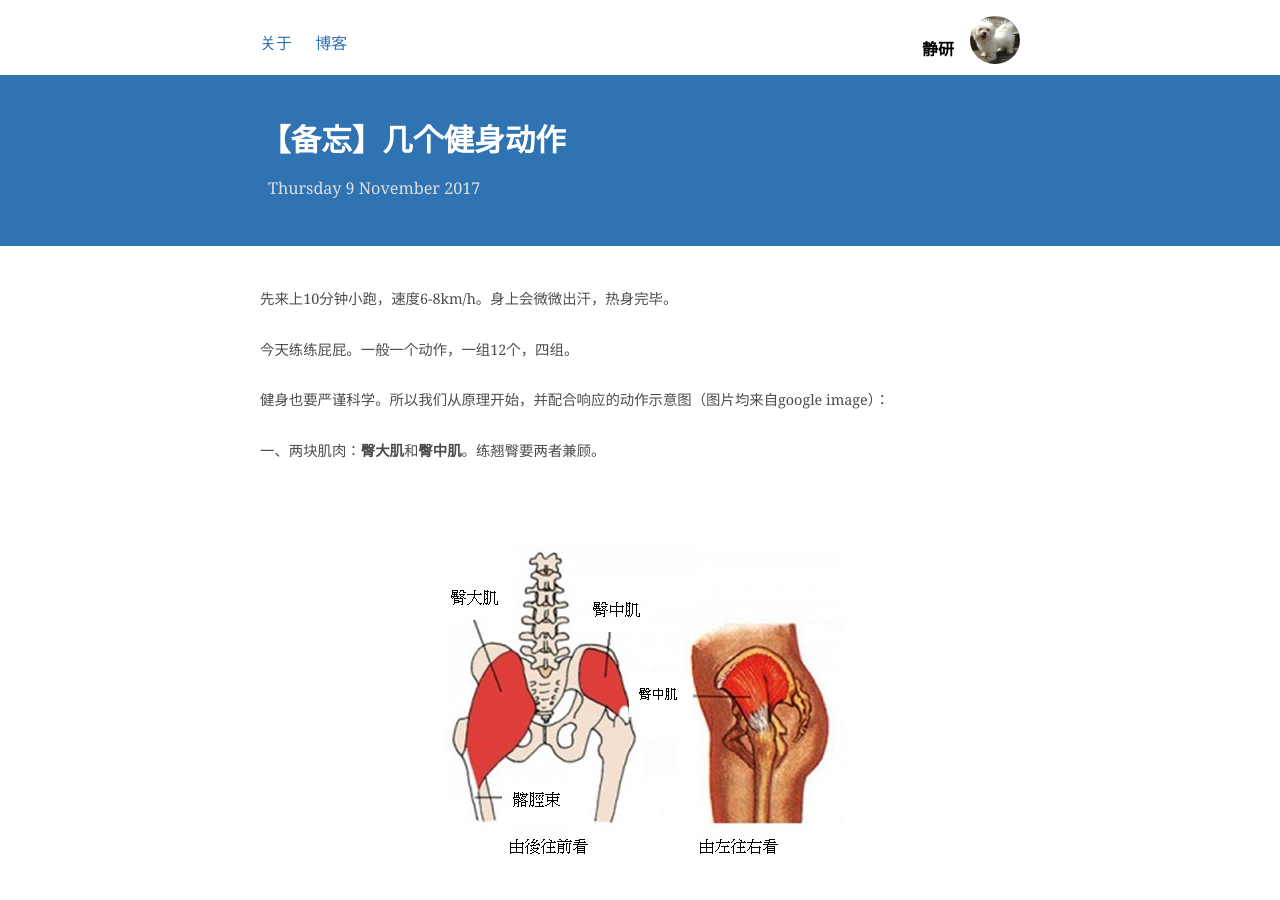
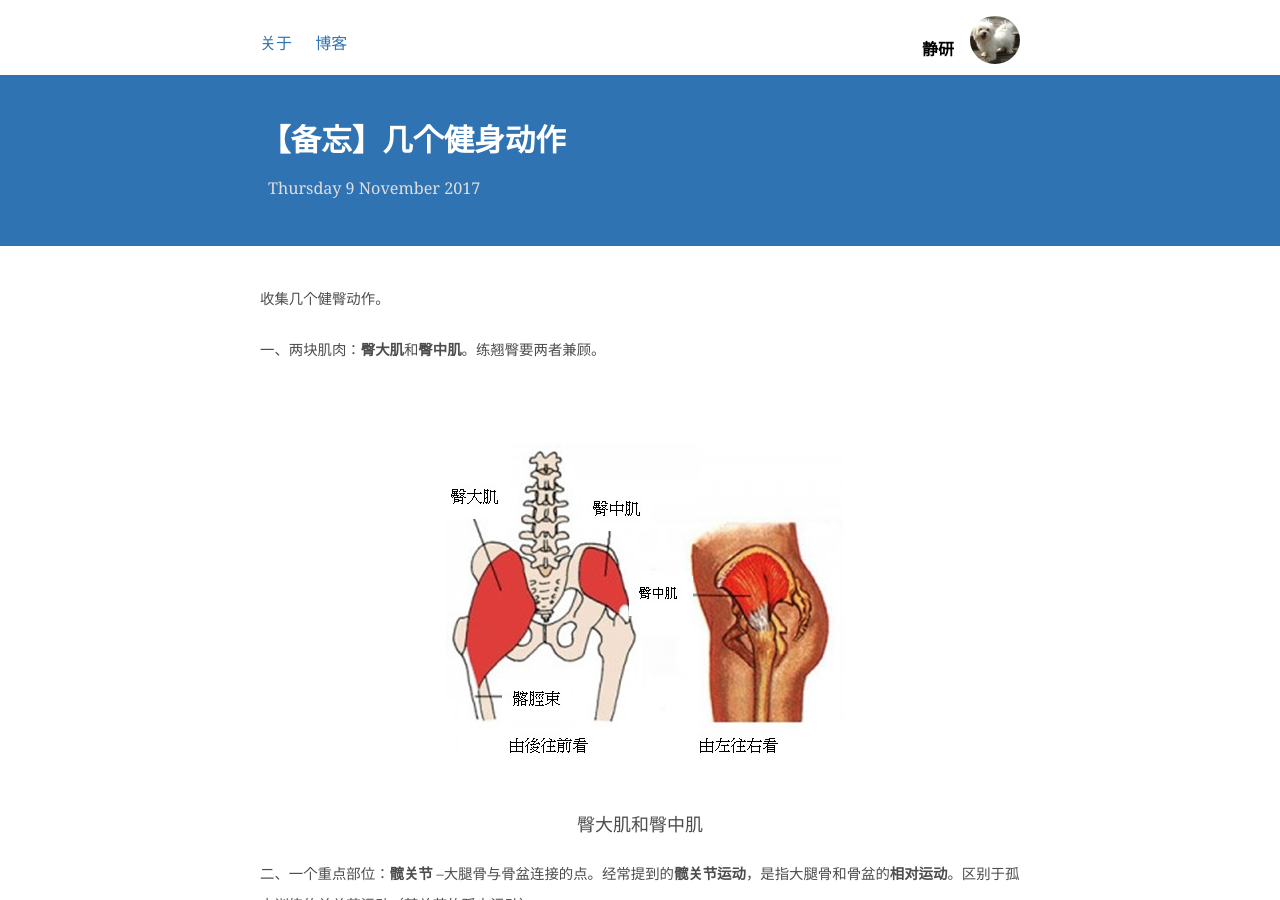
Before and after one commit to shirleysteve/1, a Jekyll site: the page built from _posts/2017-11-09-健身之翘臀.md, in a window 1280 px wide and 900 px high. Built offline with Jekyll 4.4.1, drawn with Linux system fonts in a browser that asks for light colours; nearby versions of some CDN libraries; comment, search, counter and statistics services are not loaded; some of the changed text lies outside the part shown.

Commit message:
Update 2017-11-09-健身之翘臀.md

```diff
--- a/_posts/2017-11-09-健身之翘臀.md
+++ b/_posts/2017-11-09-健身之翘臀.md
@@ -3,13 +3,8 @@ layout: post
 
 title: 【备忘】几个健身动作
 ---
+收集几个健臀动作。
 
-先来上10分钟小跑，速度6-8km/h。身上会微微出汗，热身完毕。
-
-今天练练屁屁。一般一个动作，一组12个，四组。
-
-
-健身也要严谨科学。所以我们从原理开始，并配合响应的动作示意图（图片均来自google image）：
 
 一、两块肌肉：**臀大肌**和**臀中肌**。练翘臀要两者兼顾。
 
@@ -60,7 +55,3 @@ title: 【备忘】几个健身动作
   <img src="/images/posts/2017-11-09/臀中肌训练.jpg" alt="臀中肌-外展训练" />
  臀中肌-外展训练
 </div>
-
-
-
-体会上面这几个动作是不是运用了伸髋和髋外展的原理？
```
